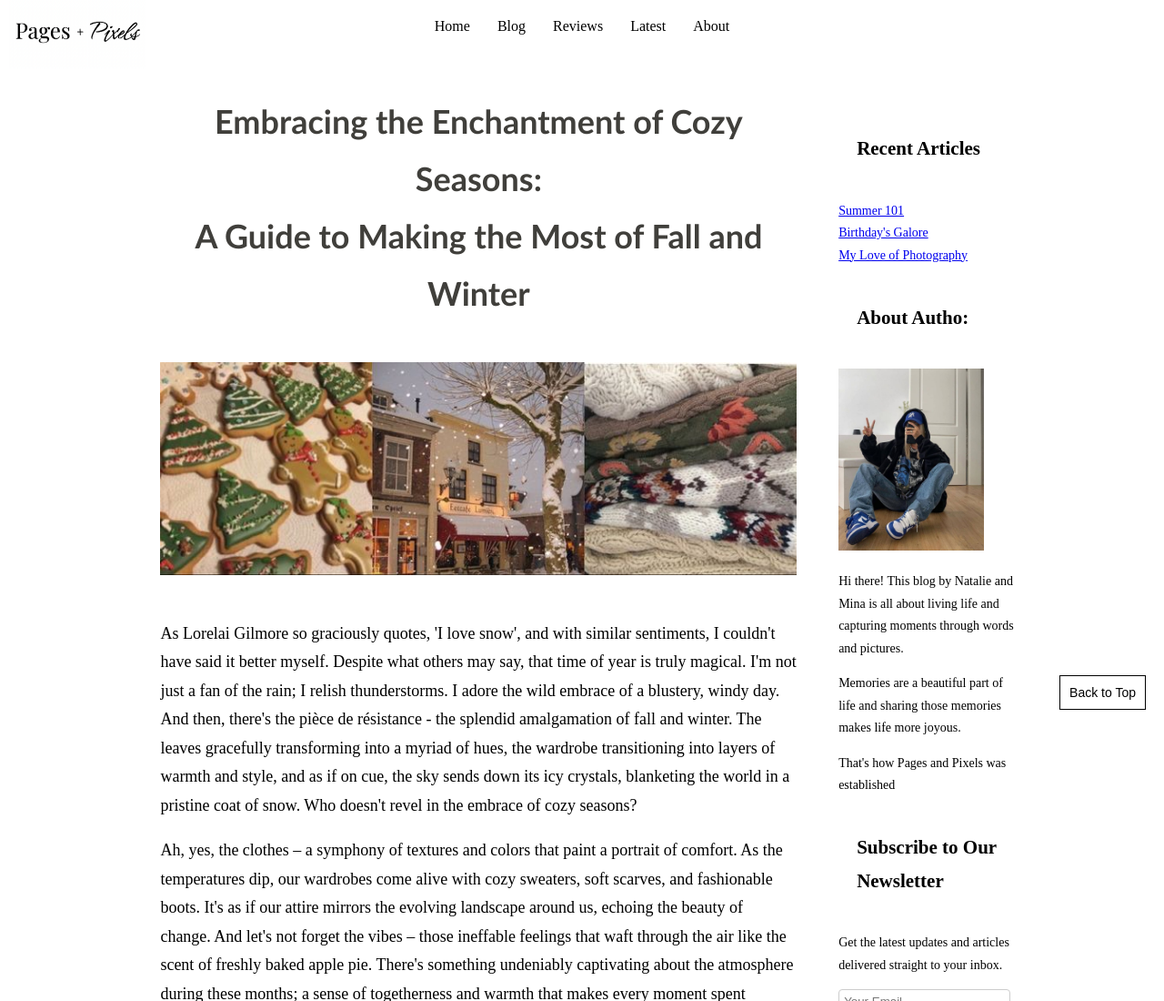
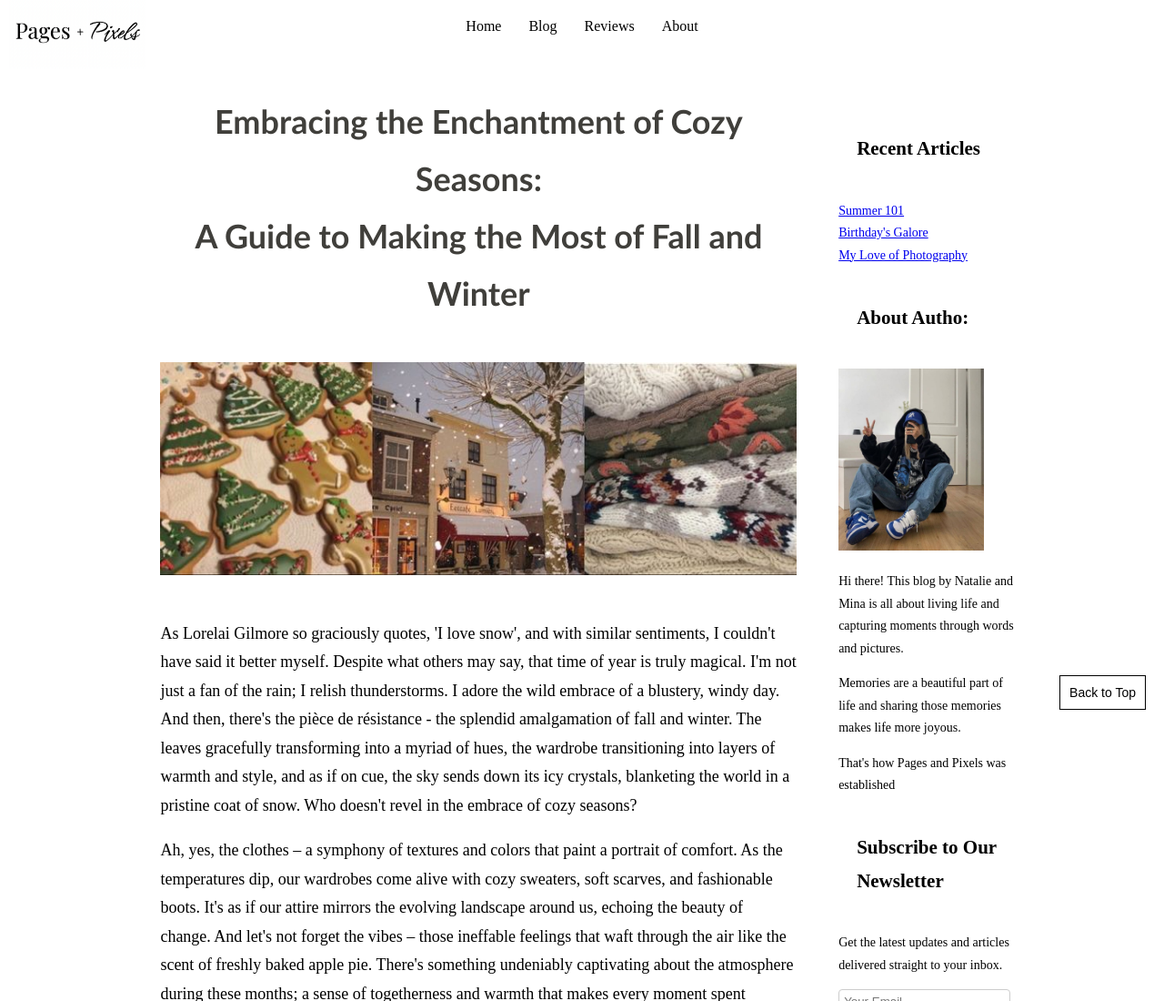
Before and after one commit to pagesandpixels/pagesandpixels.github.io, a plain HTML site: page seven.html in a window 1280 px wide. Shown: the top 1100 px of the page at 91% size. Drawn offline with Linux system fonts and the light colour scheme.

Commit message:
Update seven.html

```diff
--- a/seven.html
+++ b/seven.html
@@ -20,7 +20,6 @@
     <li><a href="index.html">Home</a></li>
     <li><a href="one.html">Blog</a></li>
     <li><a href="Reviews.html">Reviews</a></li>
-    <li><a href="two.html">Latest</a></li>
     <li><a href="eleven.html">About</a></li>
   </ul>
 </nav>
```
